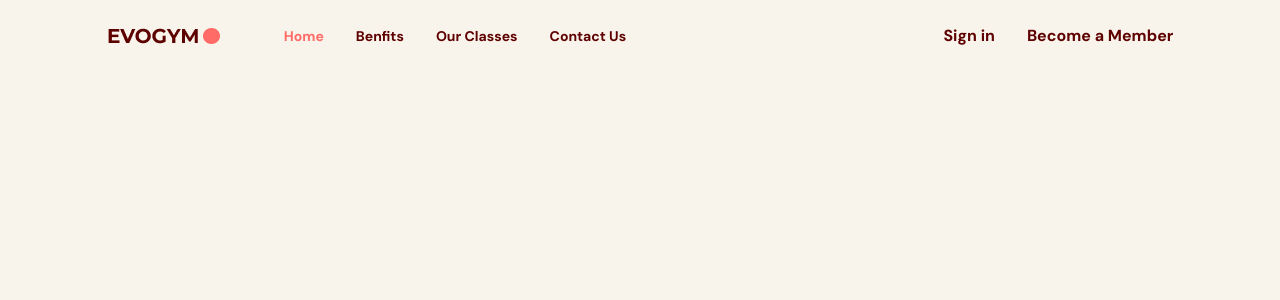
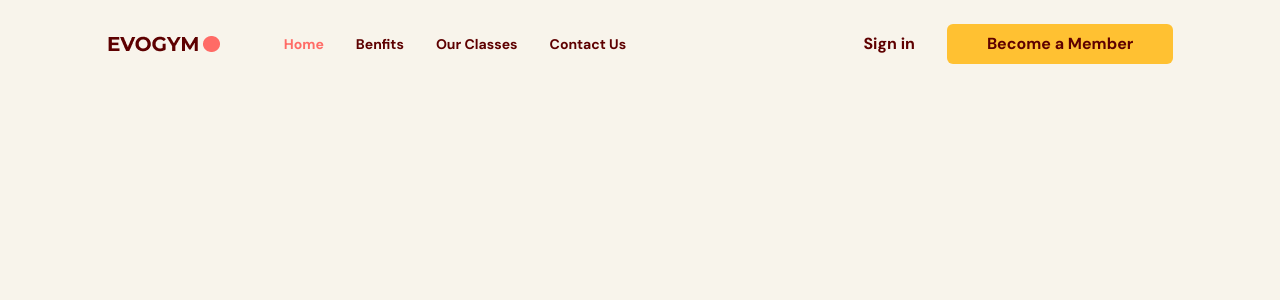
Before and after one commit to umarbarlas444/fitness-typescript, a React (Vite) app: page / in a window 1280 px wide. Shown: the top 300 px of the page. Built offline with nearby package versions, Linux system fonts and the light colour scheme.

Commit message:
Navbar Created

```diff
--- a/src/App.tsx
+++ b/src/App.tsx
@@ -1,13 +1,29 @@
 import Navbar from "@/pages/navbar";
-import { useState } from 'react';
+import { useEffect, useState } from "react";
+import { SelectedPage } from "@/shared/types";
+
 
 function App() {
-  const [selectedPage, setSelectedPage] = useState<string>('home');
+  const [selectedPage, setSelectedPage] = useState<SelectedPage>(SelectedPage.Home);
+  const [isTopOfPage, setIsTopOfPage] = useState<boolean>(true);
+
+  useEffect(() => {
+    const handleScroll = (() => {
+      if(window.scrollY == 0){
+        setIsTopOfPage(true);
+        setSelectedPage(SelectedPage.Home);
+      }else{
+        setIsTopOfPage(false);
+      }
+    })
+    window.addEventListener('scroll', handleScroll);
+    return () => window.removeEventListener('scroll', handleScroll);
+  }, []);
   return (
     <div className="app bg-gray-20">
-      <Navbar selectedPage={selectedPage} setSelectedPage={setSelectedPage} />
+      <Navbar isTopOfPage={isTopOfPage} selectedPage={selectedPage} setSelectedPage={setSelectedPage} />
     </div>
-  )
+  );
 }
 
-export default App
+export default App;
--- /dev/null
+++ b/src/hooks/useMediaQuery.ts
@@ -0,0 +1,19 @@
+import { useState, useEffect } from "react";
+
+const useMediaQuery = (query: string) => {
+  const [matches, setMatches] = useState(false);
+
+  useEffect(() => {
+    const media = window.matchMedia(query);
+    if (media.matches !== matches) {
+      setMatches(media.matches);
+    }
+    const listener = () => setMatches(media.matches);
+    window.addEventListener("resize", listener);
+    return () => window.removeEventListener("resize", listener);
+  }, [matches, query]);
+
+  return matches;
+};
+
+export default useMediaQuery;
--- a/src/pages/navbar/Link.tsx
+++ b/src/pages/navbar/Link.tsx
@@ -1,18 +1,25 @@
-import AnchorLink from "react-anchor-link-smooth-scroll"
+import { SelectedPage } from "@/shared/types";
+import AnchorLink from "react-anchor-link-smooth-scroll";
 
 type Props = {
-    page: string;
-    selectedPage: string;
-    setSelectedPage: (value: string) => void
+  page: string;
+  selectedPage: SelectedPage;
+  setSelectedPage: (value: SelectedPage) => void;
+};
+
+function Link({ page, selectedPage, setSelectedPage }: Props) {
+  const lowerCasePage = page.toLowerCase().replace(/ /g, "") as SelectedPage;
+  return (
+    <AnchorLink
+      href={`#${lowerCasePage}`}
+      onClick={() => setSelectedPage(lowerCasePage)}
+      className={`${
+        selectedPage === lowerCasePage ? "text-primary-500" : ""
+      } transition duration-500 hover:text-primary-500`}
+    >
+      {page}
+    </AnchorLink>
+  );
 }
 
-function Link({page, selectedPage, setSelectedPage}: Props) {
-    const lowerCasePage = page.toLowerCase().replace(/ /g, "");
-  return (
-    <AnchorLink href={`#${lowerCasePage}`} onClick={() => setSelectedPage(lowerCasePage)} className={`${selectedPage === lowerCasePage ? 'text-primary-500' : ''} transition duration-500 hover:text-primary-500`}>
-        {page}
-    </AnchorLink>
-  )
-}
-
-export default Link
+export default Link;
--- a/src/pages/navbar/index.tsx
+++ b/src/pages/navbar/index.tsx
@@ -1,37 +1,111 @@
-import Logo from "@/assets/Logo.png"
-import Link from './Link';
+import Logo from "@/assets/Logo.png";
+import { SelectedPage } from "@/shared/types";
+import Link from "./Link";
+import useMediaQuery from "../../hooks/useMediaQuery";
+import { Bars3Icon, XMarkIcon } from "@heroicons/react/24/solid";
+import { useState } from "react";
+import ActionButton from "@/shared/ActionButton";
 
 type Props = {
-    selectedPage: string;
-    setSelectedPage: (value: string) => void
-}
+  selectedPage: SelectedPage;
+  setSelectedPage: (value: SelectedPage) => void;
+  isTopOfPage: boolean
+};
 
-const Navbar = ({selectedPage, setSelectedPage}: Props) => {
+const Navbar = ({ selectedPage, setSelectedPage, isTopOfPage }: Props) => {
   const flexBetween = "flex items-center justify-between";
+  const [isMenuToggled, setIsMenuToggled] = useState<boolean>(false);
+  const isAboveMediumScreens = useMediaQuery("(min-width: 1060px)");
+  const navbarBackground = isTopOfPage ? '' : 'bg-primary-100 drop-shadow';
   return (
     <nav>
-        <div className={`${flexBetween} fixed top-0 z-30 w-full py-6`}>
+      <div className={`${navbarBackground} ${flexBetween} fixed top-0 z-30 w-full py-6`}>
         <div className={`${flexBetween} mx-auto w-5/6`}>
           <div className={`${flexBetween} w-full gap-16`}>
             <img src={Logo} alt="logo" />
-                    {/* Right Side */}
+            {isAboveMediumScreens ? (
               <div className={`${flexBetween} w-full`}>
                 <div className={`${flexBetween} gap-8 text-sm`}>
-                            <Link page="Home" selectedPage={selectedPage} setSelectedPage={setSelectedPage}/>
-                            <Link page="Benfits" selectedPage={selectedPage} setSelectedPage={setSelectedPage}/>
-                            <Link page="Our Classes" selectedPage={selectedPage} setSelectedPage={setSelectedPage}/>
-                            <Link page="Contact Us" selectedPage={selectedPage} setSelectedPage={setSelectedPage}/>
+                  <Link
+                    page="Home"
+                    selectedPage={selectedPage}
+                    setSelectedPage={setSelectedPage}
+                  />
+                  <Link
+                    page="Benfits"
+                    selectedPage={selectedPage}
+                    setSelectedPage={setSelectedPage}
+                  />
+                  <Link
+                    page="Our Classes"
+                    selectedPage={selectedPage}
+                    setSelectedPage={setSelectedPage}
+                  />
+                  <Link
+                    page="Contact Us"
+                    selectedPage={selectedPage}
+                    setSelectedPage={setSelectedPage}
+                  />
                 </div>
                 <div className={`${flexBetween} gap-8`}>
                   <p>Sign in</p>
-                            <button>Become a Member</button>
+                  <ActionButton setSelectedPage={setSelectedPage}>
+                    Become a Member
+                  </ActionButton>
+                </div>
+              </div>
+            ) : (
+              <div
+                className="rounded-full bg-secondary-500 p-2"
+                onClick={() => setIsMenuToggled(!isMenuToggled)}
+              >
+                <Bars3Icon className="h-6 w-6 text-white" />
+              </div>
+            )}
+
+            {/* Right Side */}
           </div>
         </div>
       </div>
+      {/* Mobile Modal Menu */}
+      {!isAboveMediumScreens && isMenuToggled && (
+        <div className="fixed right-0 bottom-0 z-40 h-full w-[300px] bg-primary-100 drop-shadow-xl">
+          {/* CLOSE ICON */}
+          <div className="flex justify-end p-12">
+            <button onClick={() => setIsMenuToggled(!isMenuToggled)}>
+              <XMarkIcon className="h-6 w-6 text-gray-400" />
+            </button>
+          </div>
+
+          {/* MENU ITEMS */}
+          <div
+            className={`ml-[33%] flex flex-col gap-10 text-2xl`}
+          >
+            <Link
+              page="Home"
+              selectedPage={selectedPage}
+              setSelectedPage={setSelectedPage}
+            />
+            <Link
+              page="Benfits"
+              selectedPage={selectedPage}
+              setSelectedPage={setSelectedPage}
+            />
+            <Link
+              page="Our Classes"
+              selectedPage={selectedPage}
+              setSelectedPage={setSelectedPage}
+            />
+            <Link
+              page="Contact Us"
+              selectedPage={selectedPage}
+              setSelectedPage={setSelectedPage}
+            />
           </div>
         </div>
+      )}
     </nav>
-  )
-}
+  );
+};
 
-export default Navbar
+export default Navbar;
--- /dev/null
+++ b/src/shared/ActionButton.tsx
@@ -0,0 +1,22 @@
+import React from "react";
+import { SelectedPage } from "@/shared/types";
+import AnchorLink  from 'react-anchor-link-smooth-scroll';
+
+type Props = {
+  children: React.ReactNode;
+  setSelectedPage: (value: SelectedPage) => void;
+};
+
+const ActionButton = ({ children, setSelectedPage }: Props) => {
+  return (
+    <AnchorLink
+      className="bg-secondary-500 rounded-md px-10 py-2 hover:bg-primary-500 hover:text-white"
+      onClick={() => setSelectedPage(SelectedPage.ContactsUs)}
+      href={`#${SelectedPage.ContactsUs}`}
+    >
+      {children}
+    </AnchorLink>
+  );
+};
+
+export default ActionButton;
--- /dev/null
+++ b/src/shared/types.ts
@@ -0,0 +1,6 @@
+export enum SelectedPage {
+  Home = "home",
+  Benefits = "Benefits",
+  ContactsUs = "contactus",
+  OurClasses = "ourClasses",
+}
```
Lines whose indentation alone changed are shown as unchanged.
